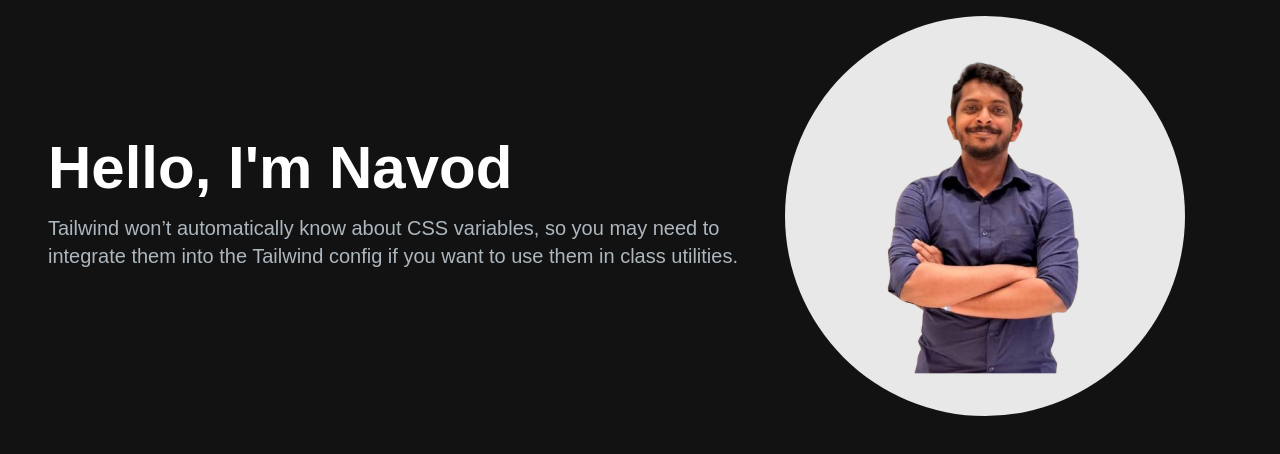
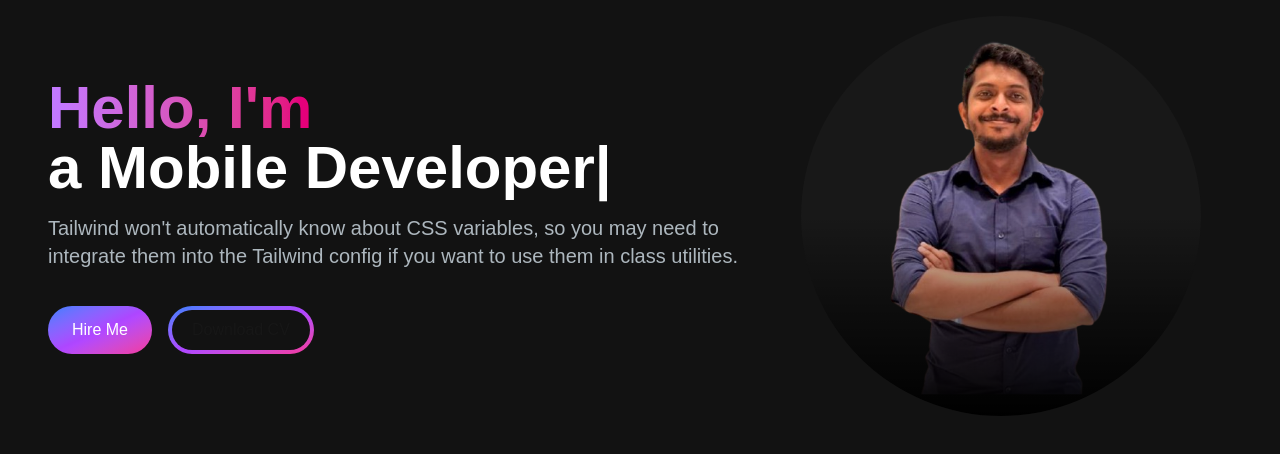
Before and after one commit to NavodXDilshan/Portfolio, a Next.js app: page / in a window 1280 px wide. Shown: the top 454 px of the page. Built offline with nearby package versions, Linux system fonts and the light colour scheme.

Commit message:
Hero section done

```diff
--- a/src/app/page.js
+++ b/src/app/page.js
@@ -1,10 +1,13 @@
+
 import Image from "next/image";
 import HeroSection from "@/components/HeroSection";
 
 export default function Home() {
   return (
-      <main className="flex min-h-screen flex-col bg-[#121212] container mx-auto px-12 py-4">
-        <HeroSection />
+      <main className="flex min-h-screen flex-col bg-[#121212]">
+        <div className="container mx-auto px-12 py-4">
+          <HeroSection />
+        </div>
       </main>
   );
 }
--- a/src/components/HeroSection.jsx
+++ b/src/components/HeroSection.jsx
@@ -1,30 +1,57 @@
+'use client';
 import React from 'react'
 import Image from "next/image"
+import { TypeAnimation } from 'react-type-animation';
+
 
 const HeroSection = () => {
   return (
     <section>
       <div className="grid grid-cols-1 lg:grid-cols-12">
         {/* LEFT: Text */}
-        <div className="col-span-7 place-self-center">
-          <h1 className="text-white mb-4 text-4xl lg:text-6xl font-extrabold">Hello, I'm Navod</h1>
-          <p className="text-[#ADB7BE] mb-6 text-lg lg:text-xl">
-            Tailwind won’t automatically know about CSS variables, so you may need to
+        <div className="col-span-7 place-self-center text-center sm:text-left">
+          <h1 className="text-white mb-4 text-4xl sm:text-5xl lg:text-6xl font-extrabold">
+            <span className='text-transparent bg-clip-text bg-gradient-to-r from-purple-400 to-pink-600'>Hello, I'm {" "}</span>
+              <br/>
+              <TypeAnimation
+                sequence={[
+                  // Same substring at the start will only be typed out once, initially
+                  'Navod',
+                  1000, // wait 1s before replacing "Mice" with "Hamsters"
+                  'a Web Developer',
+                  1000,
+                  'a Mobile Developer',
+                  1000,
+                  'an AI/ML Enthusiast',
+                  1000
+                  ]}
+               wrapper="span"
+              speed={50}
+              repeat={Infinity}
+              />
+            </h1>
+          <p className="text-[#ADB7BE] mb-6 text-base sm:text-lg lg:text-xl">
+            Tailwind won't automatically know about CSS variables, so you may need to
             integrate them into the Tailwind config if you want to use them in
             class utilities.
           </p>
+          <div>
+            <button className='px-6 py-3 rounded-full w-full sm:w-fit mr-4 bg-gradient-to-br from-blue-500 via-purple-500 to-pink-500 hover:bg-slate-200 text-white'>Hire Me</button>
+            <button className='px-1 py-1 rounded-full w-full sm:w-fit mr-4 bg-gradient-to-br from-blue-500 via-purple-500 to-pink-500 hover:bg-slate-800  mt-3'>
+              <span className='block bg-[#121212] hover:bg-slate-800 rounded-full px-5 py-2'>Download CV</span></button>
+          </div>
         </div>
 
-        {/* RIGHT: Image */}
-        <div className="col-span-5 place-self-center mt-4 lg:mt-0">
-          <div className="rounded-full bg-[#e8e8e8] w-[250px] h-[250px] lg:w-[400px] lg:h-[400px] relative">
+        <div className="col-span-5 place-self-center mt-4 lg:mt-0 lg:ml-8">
+          <div className="rounded-full bg-[#181818] w-[250px] h-[250px] lg:w-[400px] lg:h-[400px] relative">
             <Image
               src="/images/hero.png"
               alt="hero"
               className="absolute top-1/2 left-1/2 transform -translate-x-1/2 -translate-y-1/2"
-              width={300}
-              height={300}
+              width={340}
+              height={340}
             />
+             <div className="absolute inset-0 rounded-full bg-gradient-to-b from-transparent via-transparent to-[#000000] pointer-events-none" />
           </div>
         </div>
       </div>
```
Also changed, not shown: package.json (+4 -3 lines), 1 other file (tests, documents, lock files or other folders).
